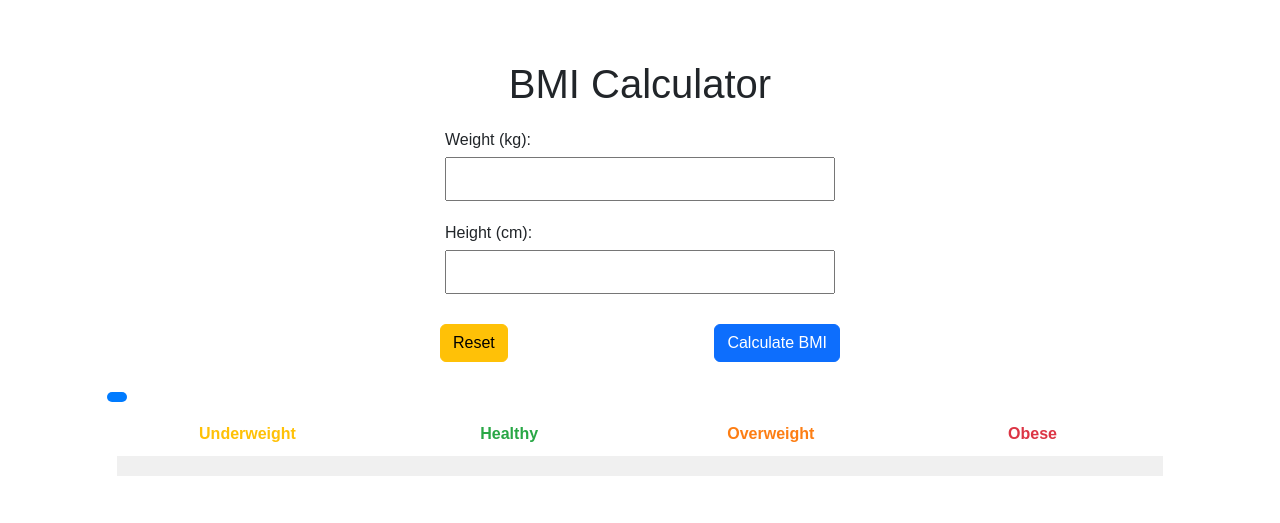
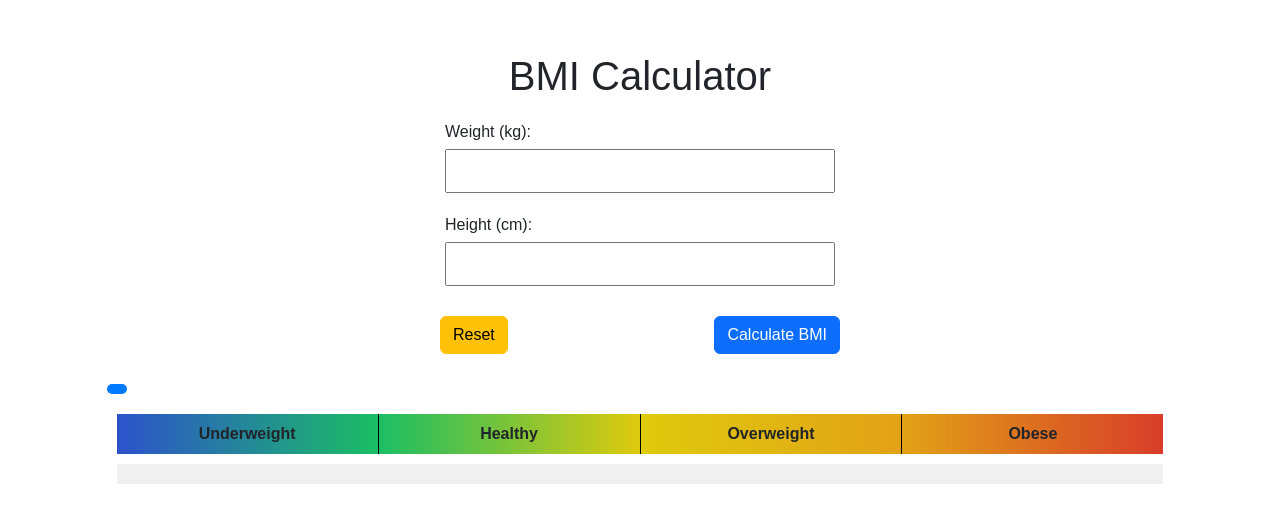
Before and after one commit to Ajith369369/bmi-app, a React (Vite) app: page / in a window 1280 px wide. Shown: the part 107-630 px from the top of the page. Built offline with nearby package versions, Linux system fonts and the light colour scheme; the HTML template or start-up script is replaced by a standard one.

Commit message:
Fix colors.

```diff
--- a/src/BMIIndicator.css
+++ b/src/BMIIndicator.css
@@ -24,25 +24,29 @@
 
 .category {
   flex: 1;
-  /* width: 176px; */
+  line-height: 40px;
   font-weight: bold;
   text-align: center;
 }
 
 .underweight {
-  color: #ffc107;
+  /* background: linear-gradient(to bottom right, rgb(45, 82, 204), rgb(27, 190, 100)); */
+  background: linear-gradient(90deg, rgb(45, 82, 204), rgb(27, 190, 100));
+  border-right: 1px solid black;
 }
 
 .healthy {
-  color: #28a745;
+  background: linear-gradient(90deg, rgb(27, 190, 100), rgb(223, 202, 13));
+  border-right: 1px solid black;
 }
 
 .overweight {
-  color: #fd7e14;
+  background: linear-gradient(90deg, rgb(223, 202, 13), rgb(226, 162, 23));
+  border-right: 1px solid black;
 }
 
 .obese {
-  color: #dc3545;
+  background: linear-gradient(90deg, rgb(226, 162, 23), rgb(216, 61, 41));
 }
 
 .indicator-container {
```
